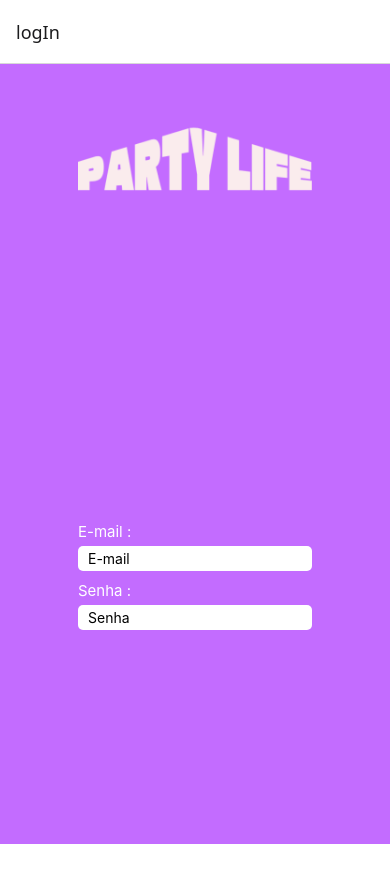
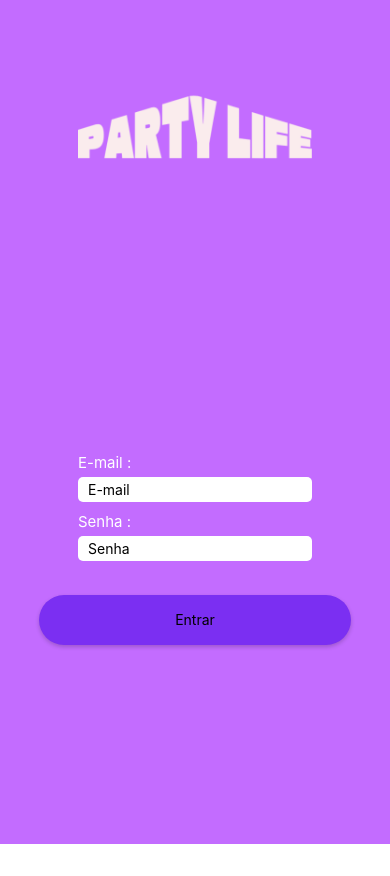
Before and after one commit to AlbaGomesG/mobile_partylife, a React Native app: screen /LogIn in a window 390 px wide. After the commit the page ends 844 px from the top, so only its background shows below. Built offline with nearby package versions, Linux system fonts and the light colour scheme.

Commit message:
Feat: style

```diff
--- a/navigation/stackNavigator.js
+++ b/navigation/stackNavigator.js
@@ -1,14 +1,14 @@
 import { createNativeStackNavigator } from "@react-navigation/native-stack";
-import logIn from "../pages/logIn";
-import forYou from "../pages/forYou";
+import LogIn from '../pages/LogIn';
+import ForYou from '../pages/ForYou';
 
 const Stack = createNativeStackNavigator();
 
 export default function StackNavigator() {
     return(
         <Stack.Navigator >
-            <Stack.Screen name="logIn" component={logIn} />
-            <Stack.Screen name="Home" component={forYou} />
+            <Stack.Screen name="LogIn" component={LogIn} options={{headerShown: false}} />
+            <Stack.Screen name="Home" component={ForYou} />
         </Stack.Navigator>
     )
 }
--- a/pages/forYou.js
+++ b/pages/forYou.js
@@ -1,7 +1,7 @@
 import react from "react";
 import { View, Text } from "react-native";
 
-export default function forYou(){
+export default function ForYou(){
     return(
         <View>
             <Text>
--- a/pages/logIn.js
+++ b/pages/logIn.js
@@ -1,13 +1,13 @@
 import react from "react";
-import { View, StyleSheet, Image } from "react-native";
+import { View, StyleSheet, Image, TouchableOpacity, Text} from "react-native";
 import Input from "../components/Inputs";
-import Button from "../components/Button";
 
-export default function logIn (){
+
+export default function LogIn (){
     return (
         <View style={styles.container}>
             <View style={styles.imgContainer}>
-                <Image source={require("../assets/3.png")} alt="logo" style={styles.img}/>
+                <Image source={require("../assets/icon.png")} alt="logo" style={styles.img}/>
             </View>
             <View style={styles.inputContainer}>
                 <Input
@@ -16,15 +16,20 @@ export default function logIn (){
                 value={undefined}
                 onChangeText={null}
                 keyboardType={"email-adress"}
-/>
+                />
 
-                <Input labelTitle={"Senha :"}
+                <Input
+                labelTitle={"Senha :"}
                 placeholder={"Senha"}
                 value={undefined}
                 onChangeText={null}
                 keyboardType={"password-adress"}
                 />
+                <TouchableOpacity style={styles.button} >
+                    <Text>Entrar</Text>
+                </TouchableOpacity>
             </View>
+
         </View>
     )
 }
@@ -55,5 +60,19 @@ const styles = StyleSheet.create({
         justifyContent: "center",
         alignItems: "center",
     },
+    button: {
+        width: "80%",
+        height: 50,
+        justifyContent: "center",
+        alignItems: "center",
+        backgroundColor: "#7B2FF2",
+        borderRadius: 25,
+        marginTop: 24,
+        shadowColor: "#000",
+        shadowOffset: { width: 0, height: 2 },
+        shadowOpacity: 0.2,
+        shadowRadius: 4,
+        elevation: 5,
+    },
 
 })
```
Also changed, not shown: assets/icon.png (renamed from assets/3.png).
